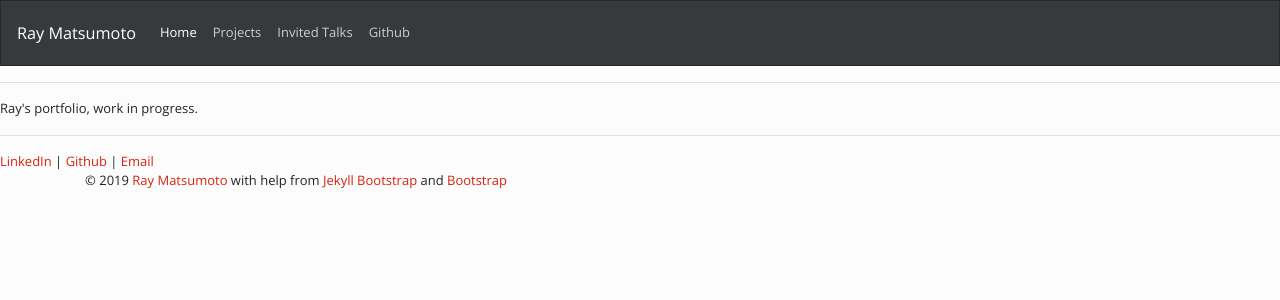
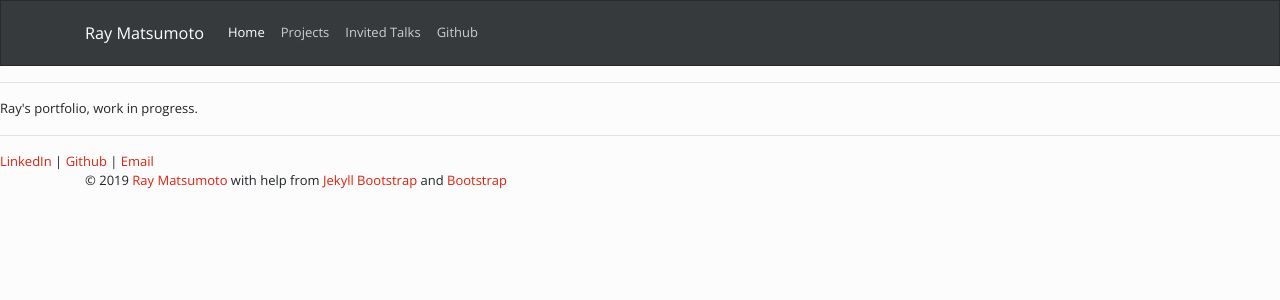
Before and after one commit to rmatsum836/rmatsum836.github.io, a Jekyll site: the page built from index.md, in a window 1280 px wide. Shown: the top 300 px of the page. Built offline with Jekyll 4.4.1, drawn with Linux system fonts in a browser that asks for light colours; nearby versions of some CDN libraries.

Commit message:
Attempt to center nav

```diff
--- a/_includes/themes/bootstrap-3/top.html
+++ b/_includes/themes/bootstrap-3/top.html
@@ -26,8 +26,8 @@
 
   <body> <!--class="{{ page.section }}">-->
    <header class="navbar-inverse">
-    <div id="container">
     <nav class="navbar navbar-expand-lg navbar-dark bg-dark">
+     <div class="container">
       <a class="navbar-brand" href="#">Ray Matsumoto</a>
       <button class="navbar-toggler" type="button" data-toggle="collapse" data-target="#navbarText" aria-controls="navbarText" aria-expanded="false" aria-label="Toggle navigation">
         <span class="navbar-toggler-icon"></span>
@@ -47,6 +47,7 @@
             <a class="nav-link" href="#">Github</a>
           </li>
         </ul>
+      </div>
      </div>
     </nav>
 
```
Lines whose indentation alone changed are shown as unchanged.
